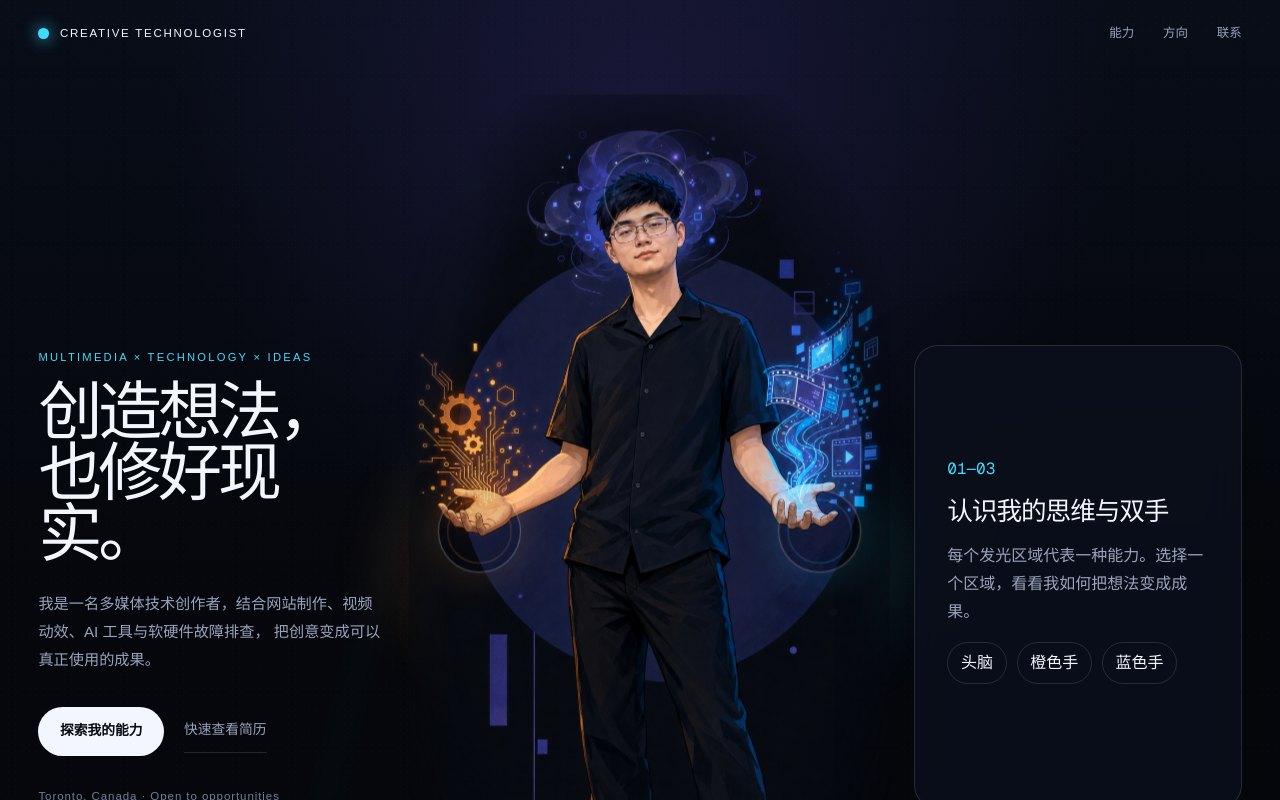
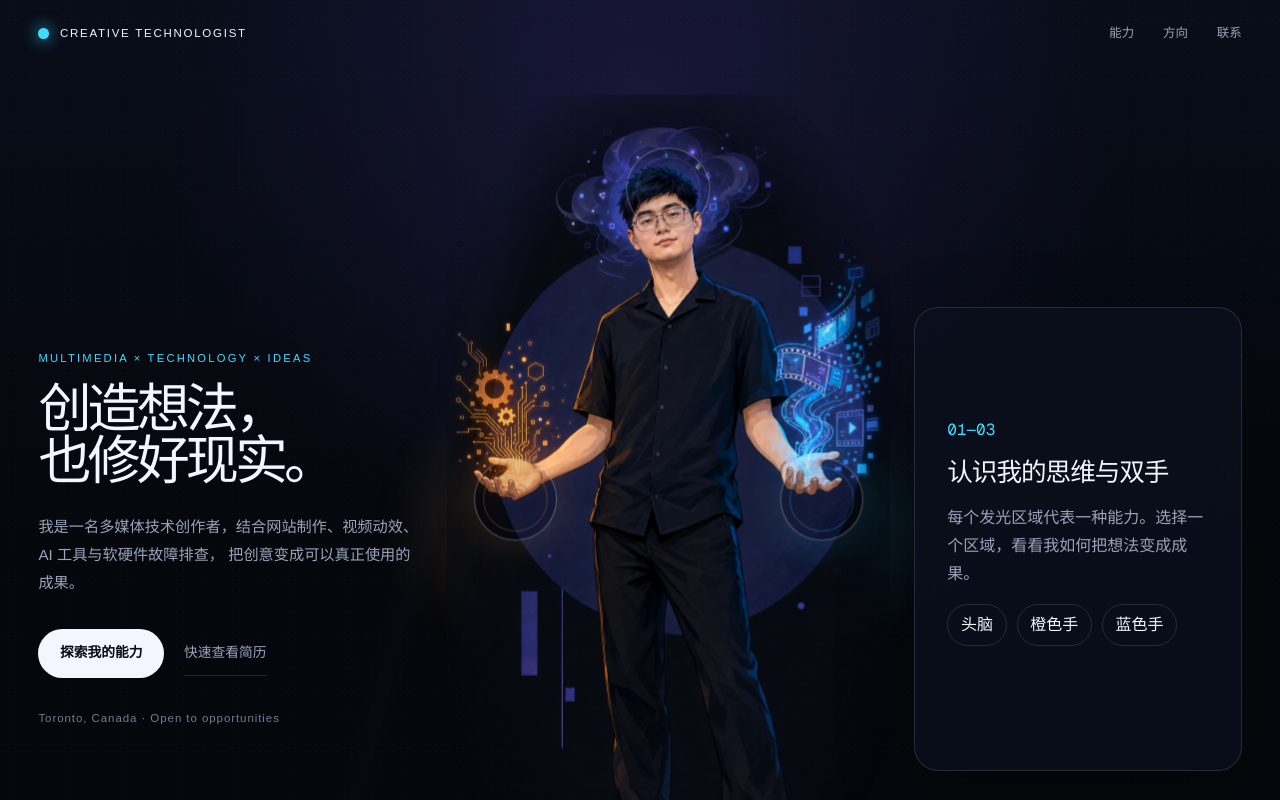
Before and after one commit to ryangong3/ryangong3.github.io, a Next.js app: page / in a window 1280 px wide. Shown: the top 800 px of the page. Built offline with nearby package versions, Linux system fonts and the light colour scheme.

Commit message:
Refine hero headline typography

```diff
--- a/app/globals.css
+++ b/app/globals.css
@@ -116,7 +116,7 @@ nav a:focus-visible {
   position: relative;
   display: grid;
   min-height: 100svh;
-  grid-template-columns: minmax(15rem, 0.9fr) minmax(24rem, 1.25fr) minmax(18rem, 0.85fr);
+  grid-template-columns: minmax(20rem, 1fr) minmax(23rem, 1.15fr) minmax(18rem, 0.85fr);
   align-items: center;
   gap: 1.5rem;
   padding: 6rem 3vw 2rem;
@@ -125,7 +125,7 @@ nav a:focus-visible {
 .hero-copy {
   position: relative;
   z-index: 4;
-  max-width: 34rem;
+  max-width: 38rem;
 }
 
 .kicker,
@@ -138,14 +138,20 @@ nav a:focus-visible {
 
 .hero h1 {
   margin: 0;
-  font-size: clamp(3rem, 5vw, 6.2rem);
+  font-size: clamp(3rem, 4.15vw, 5.35rem);
   font-weight: 500;
-  line-height: 0.95;
-  letter-spacing: -0.065em;
+  line-height: 0.98;
+  letter-spacing: -0.075em;
+}
+
+.hero h1 span {
+  display: block;
+  width: max-content;
+  white-space: nowrap;
 }
 
 .hero-intro {
-  max-width: 32rem;
+  max-width: 31rem;
   margin: 1.6rem 0 0;
   color: var(--muted);
   font-size: clamp(0.95rem, 1.1vw, 1.12rem);
@@ -841,6 +847,10 @@ footer {
     font-size: clamp(3.2rem, 15vw, 5rem);
   }
 
+  .hero h1 span {
+    margin-inline: auto;
+  }
+
   .hero-intro {
     margin-inline: auto;
   }
--- a/app/page.tsx
+++ b/app/page.tsx
@@ -86,9 +86,8 @@ export default function Home() {
         <div className="hero-copy">
           <p className="kicker">MULTIMEDIA × TECHNOLOGY × IDEAS</p>
           <h1>
-            创造想法，
-            <br />
-            也修好现实。
+            <span>创造想法，</span>
+            <span>也修好现实。</span>
           </h1>
           <p className="hero-intro">
             我是一名多媒体技术创作者，结合网站制作、视频动效、AI 工具与软硬件故障排查，
```
